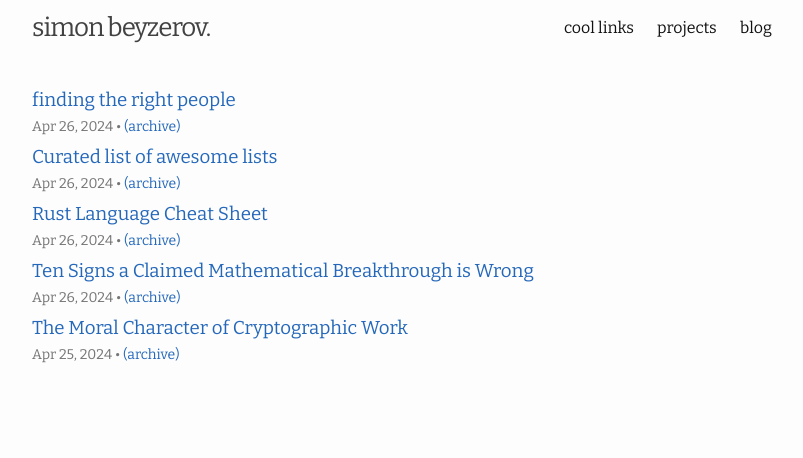
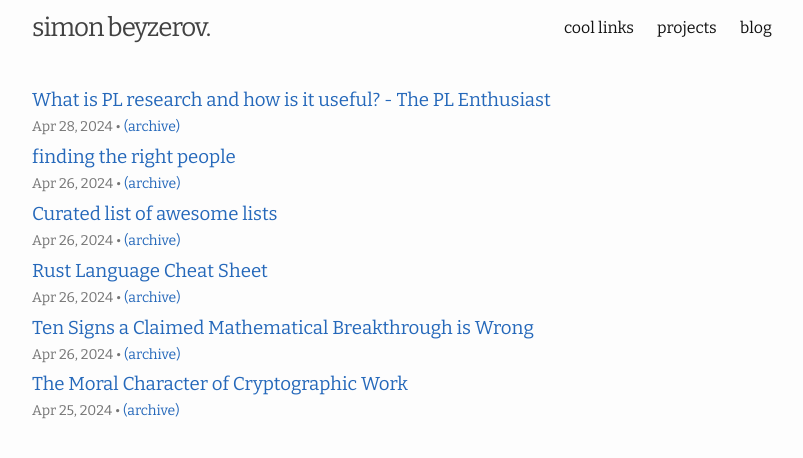
Before and after one commit to sim15/sim15.github.io, a Jekyll site: the page built from bookmarks.md, in a window 1280 px wide. Shown: the top 458 px of the page, without its empty margins (238-1041 px from the left). Built offline with Jekyll 4.4.1, drawn with Linux system fonts in a browser that asks for light colours.

Commit message:
Bookmark What is PL research and how is it useful? - The PL Enthusiast

```diff
--- a/_data/bookmarks.json
+++ b/_data/bookmarks.json
@@ -63,5 +63,20 @@
     "image": "bookmark-finding-the-right-people.png",
     "type": "article",
     "waybackUrl": "http://web.archive.org/web/20240417170905/https://www.startingfromnix.com/p/finding-the-right-people"
+  },
+  {
+    "title": "What is PL research and how is it useful? - The PL Enthusiast",
+    "site": "The Programming Languages Enthusiast",
+    "author": "Michael Hicks",
+    "date": "2024-04-28",
+    "timestamp": "2024-04-28T23:24:48.853Z",
+    "description": "This article looks at what PL research is, at least in part, and why it is effective.",
+    "url": "http://www.pl-enthusiast.net/2015/05/27/what-is-pl-research-and-how-is-it-useful/",
+    "image": "bookmark-what-is-pl-research-and-how-is-it-useful-the-pl-enthusiast.jpg",
+    "type": "article",
+    "tags": [
+      "pl"
+    ],
+    "waybackUrl": "http://web.archive.org/web/20240203203027/http://www.pl-enthusiast.net/2015/05/27/what-is-pl-research-and-how-is-it-useful/"
   }
 ]
```
